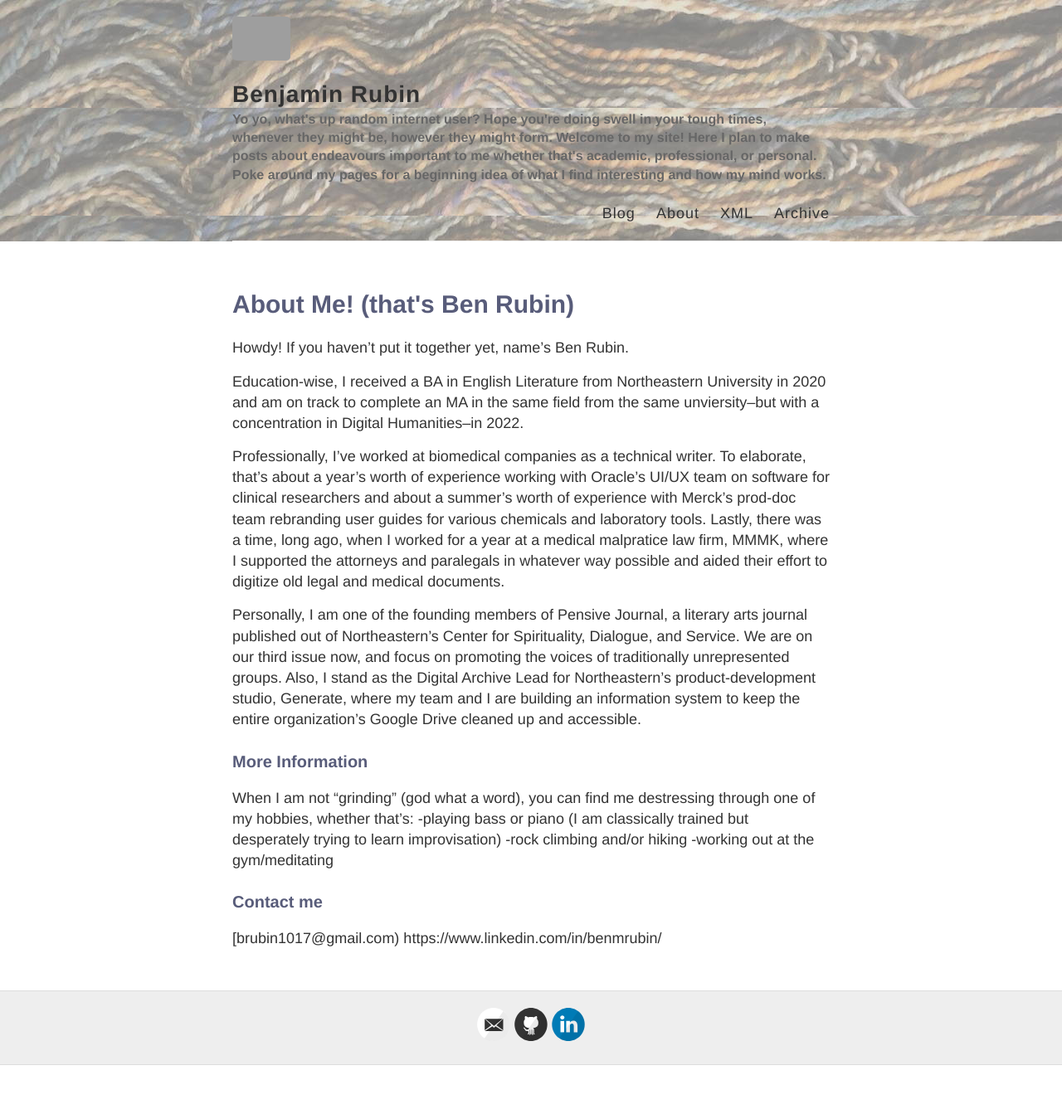
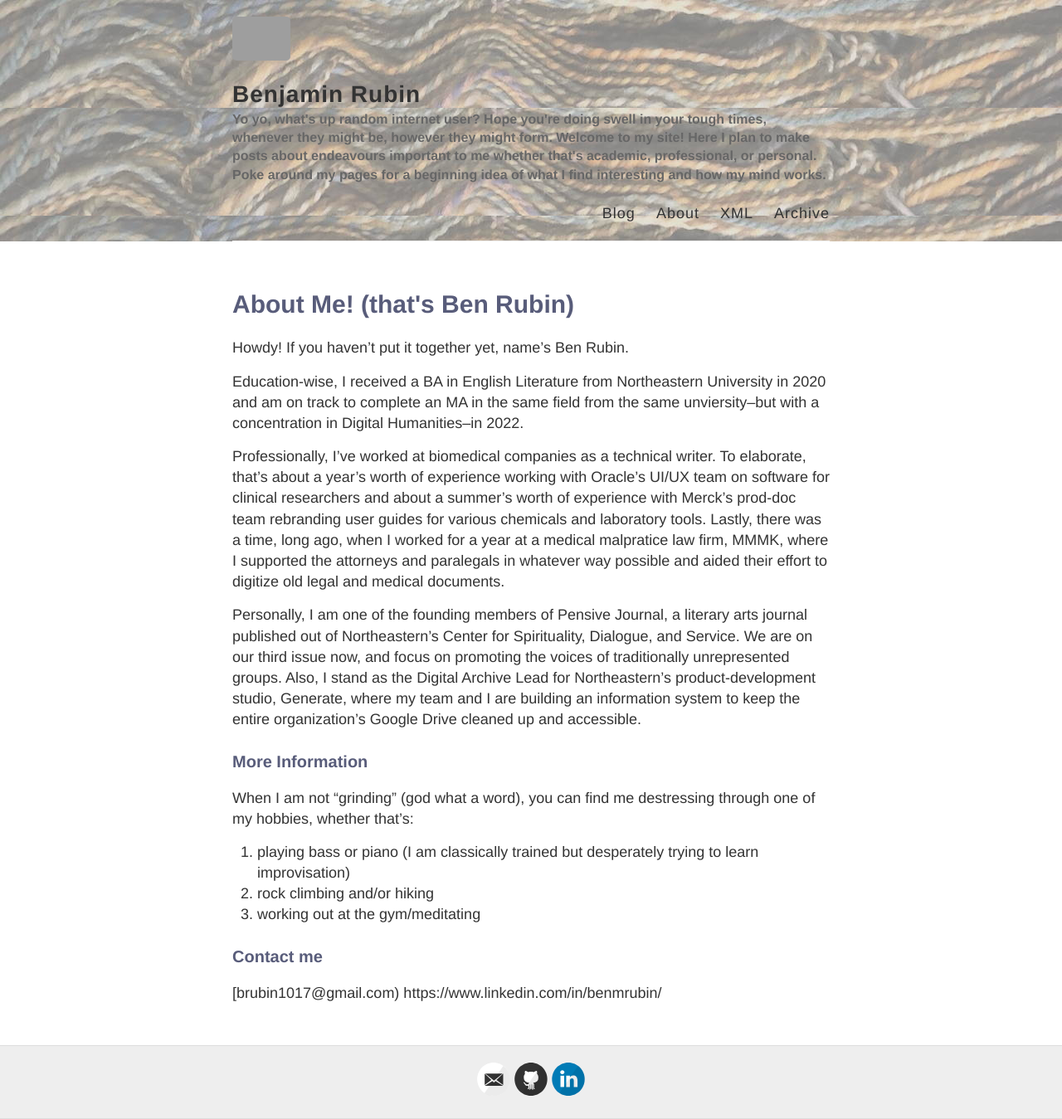
Before and after one commit to ben-rub1n/ben-rub1n.github.io, a Jekyll site: the page built from about.md, in a window 1280 px wide. Shown: the whole page at 83% size. Built offline with Jekyll 4.4.1, drawn with Linux system fonts in a browser that asks for light colours; before the commit the page ends 1284 px from its top, so only the background shows below that; part of the change alters nothing that is shown; grey boxes are pictures that could not be loaded.

```diff
--- a/about.md
+++ b/about.md
@@ -16,9 +16,9 @@ Personally, I am one of the founding members of Pensive Journal, a literary arts
 ### More Information
 
 When I am not "grinding" (god what a word), you can find me destressing through one of my hobbies, whether that's:
--playing bass or piano (I am classically trained but desperately trying to learn improvisation)
--rock climbing and/or hiking
--working out at the gym/meditating
+1. playing bass or piano (I am classically trained but desperately trying to learn improvisation)
+2. rock climbing and/or hiking
+3. working out at the gym/meditating
 
 ### Contact me
 
```
